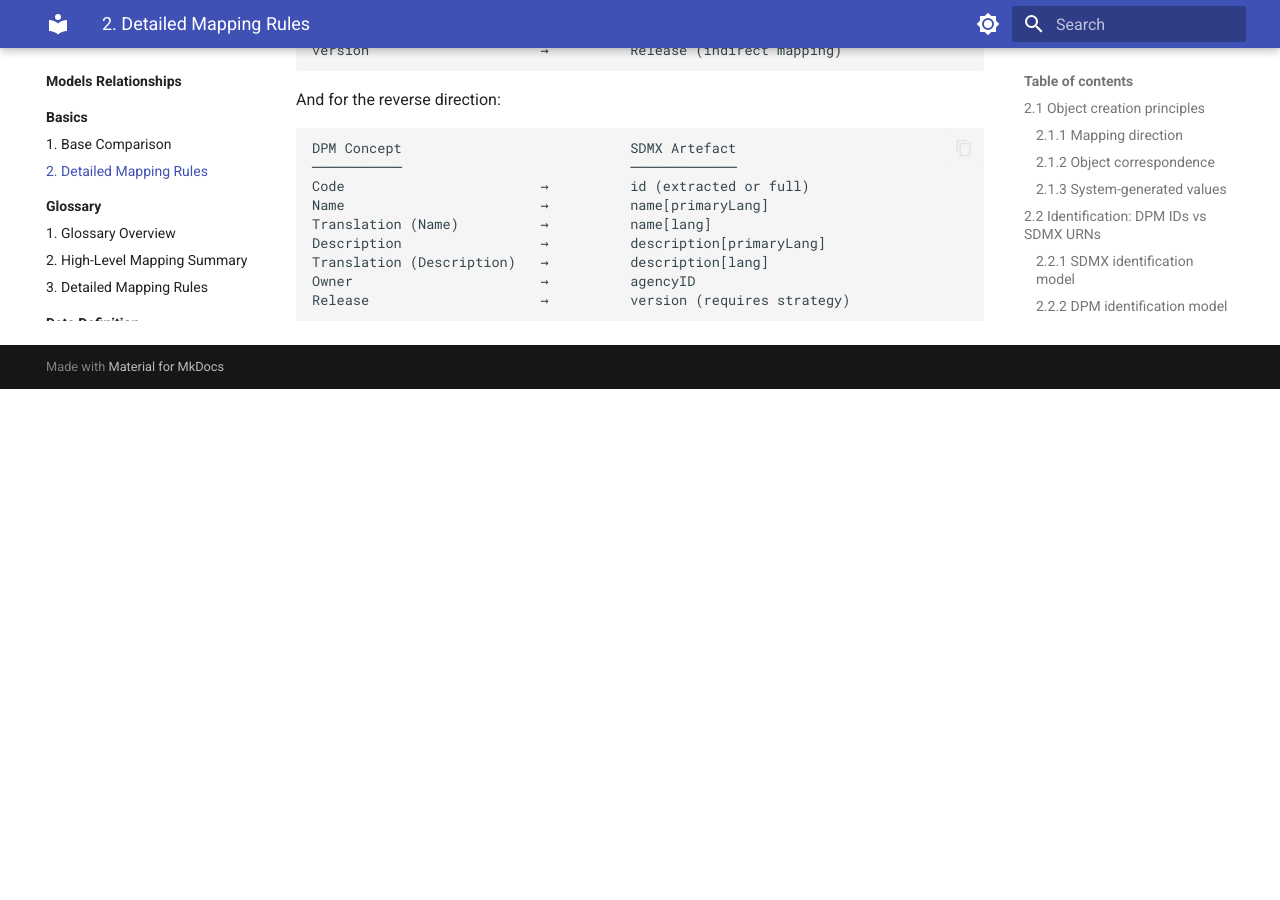
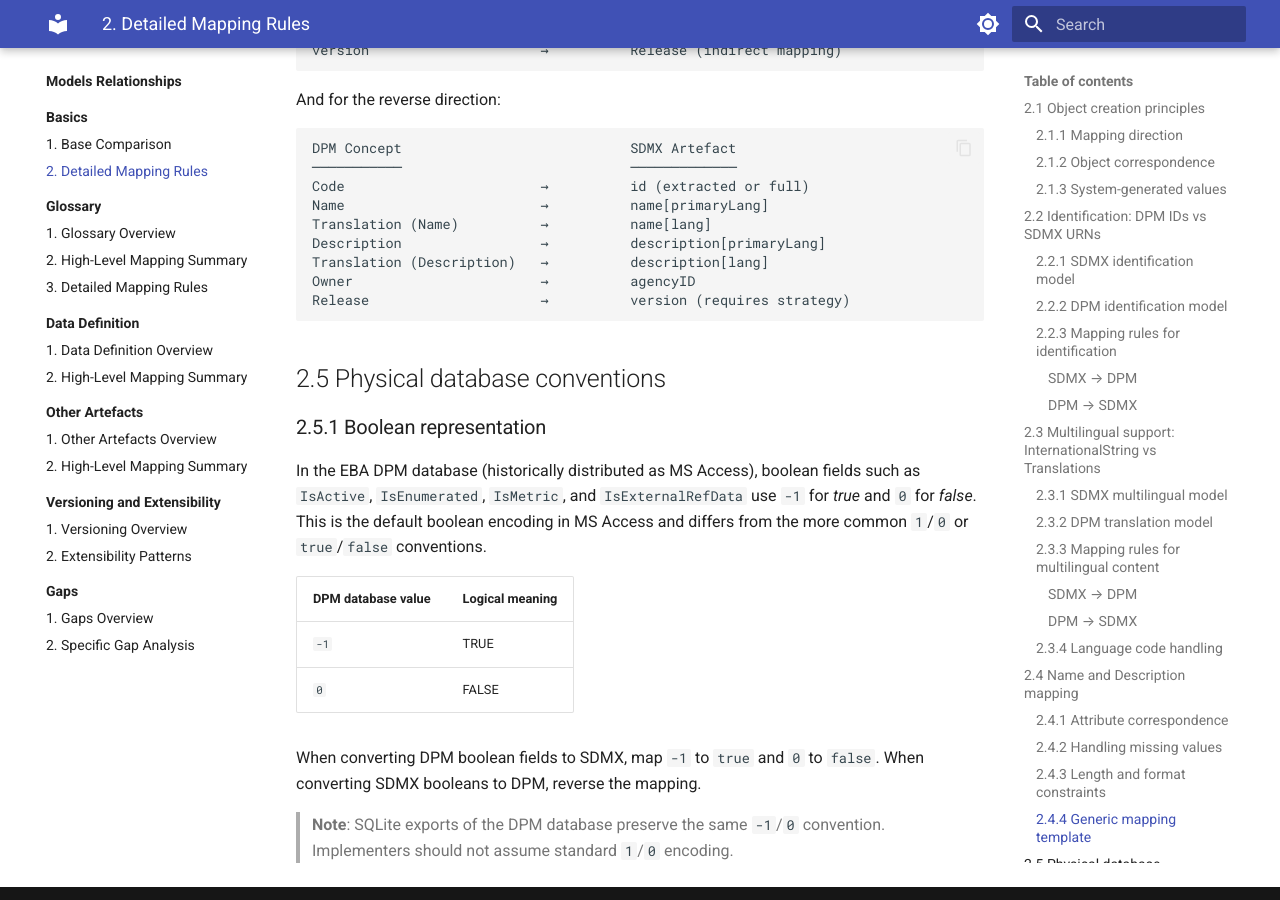
Before and after one commit to sdmx-twg/wp-sdmx-dpm, an MkDocs documentation site: the page built from docs/models-relationships/00_basics/02_detailed_mapping_rules.md, in a window 1280 px wide and 900 px high, scrolled down 7814 px. Built offline with MkDocs 1.6.1 and Material for MkDocs 9.7.7, drawn with Linux system fonts in a browser that asks for light colours; before the commit the page ends 8203 px from its top, so only the background shows below that.

Commit message:
docs: document DPM boolean representation (-1/0 MS Access convention)
Addresses #43 — added section 2.5 (Physical database conventions) to
the detailed mapping rules explaining the -1=true, 0=false encoding
used in EBA DPM databases. Added cross-reference from the glossary
DataType entry.

````diff
--- a/docs/models-relationships/00_basics/02_detailed_mapping_rules.md
+++ b/docs/models-relationships/00_basics/02_detailed_mapping_rules.md
@@ -286,3 +286,18 @@ Translation (Description)   →          description[lang]
 Owner                       →          agencyID
 Release                     →          version (requires strategy)
 ```
+
+## 2.5 Physical database conventions
+
+### 2.5.1 Boolean representation
+
+In the EBA DPM database (historically distributed as MS Access), boolean fields such as `IsActive`, `IsEnumerated`, `IsMetric`, and `IsExternalRefData` use `-1` for *true* and `0` for *false*. This is the default boolean encoding in MS Access and differs from the more common `1`/`0` or `true`/`false` conventions.
+
+| DPM database value | Logical meaning |
+|---------------------|-----------------|
+| `-1`                | TRUE            |
+| `0`                 | FALSE           |
+
+When converting DPM boolean fields to SDMX, map `-1` to `true` and `0` to `false`. When converting SDMX booleans to DPM, reverse the mapping.
+
+> **Note**: SQLite exports of the DPM database preserve the same `-1`/`0` convention. Implementers should not assume standard `1`/`0` encoding.
````
Also changed, not shown: docs/models-relationships/glossary_and_abbreviations.md (+1 -1 lines).
